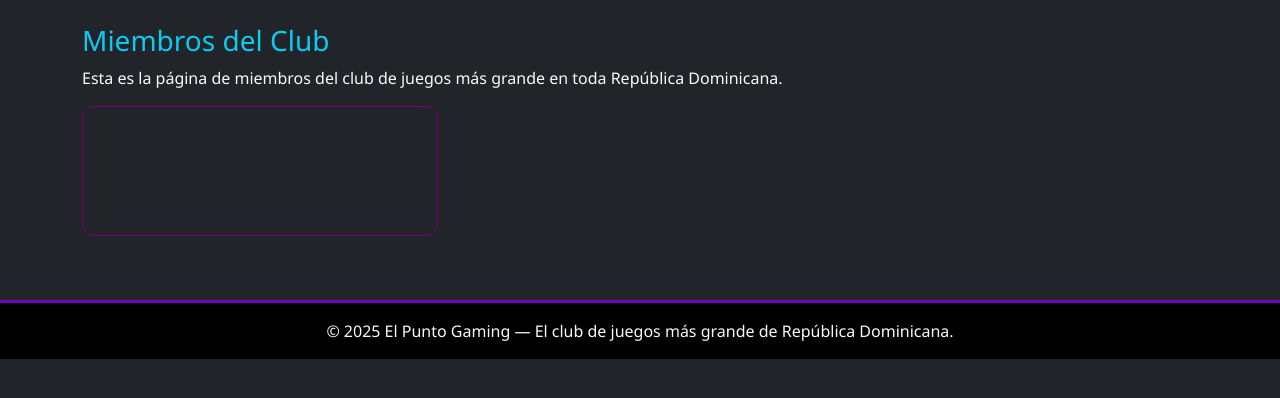
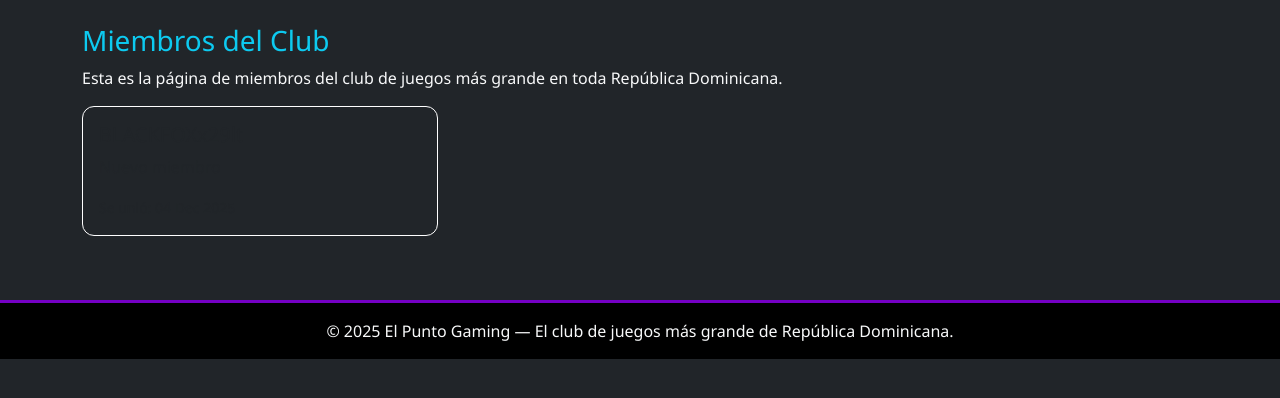
Before and after one commit to BLACKFOXx29/web-Elpuntogamin, a Flask app: page /miembros in a window 1280 px wide. Shown: the part 69-467 px from the top of the page. Run offline with Flask 3, Linux system fonts and the light colour scheme; data comes from the database, SQL or seed files in the repository.

Commit message:
miembros

```diff
--- a/templates/miembros.html
+++ b/templates/miembros.html
@@ -5,7 +5,7 @@
 <div class="row">
   {% for m in miembros %}
   <div class="col-md-4">
-    <div class="card mb-3 bg-dark" style="border:1px solid #750079;">
+    <div class="card mb-3 bg-dark" style="border:1px solid #ffffff;">
       <div class="card-body">
         <h5>{{ m.nombre }}</h5>
         <p>{{ m.bio or 'Sin bio' }}</p>
```
